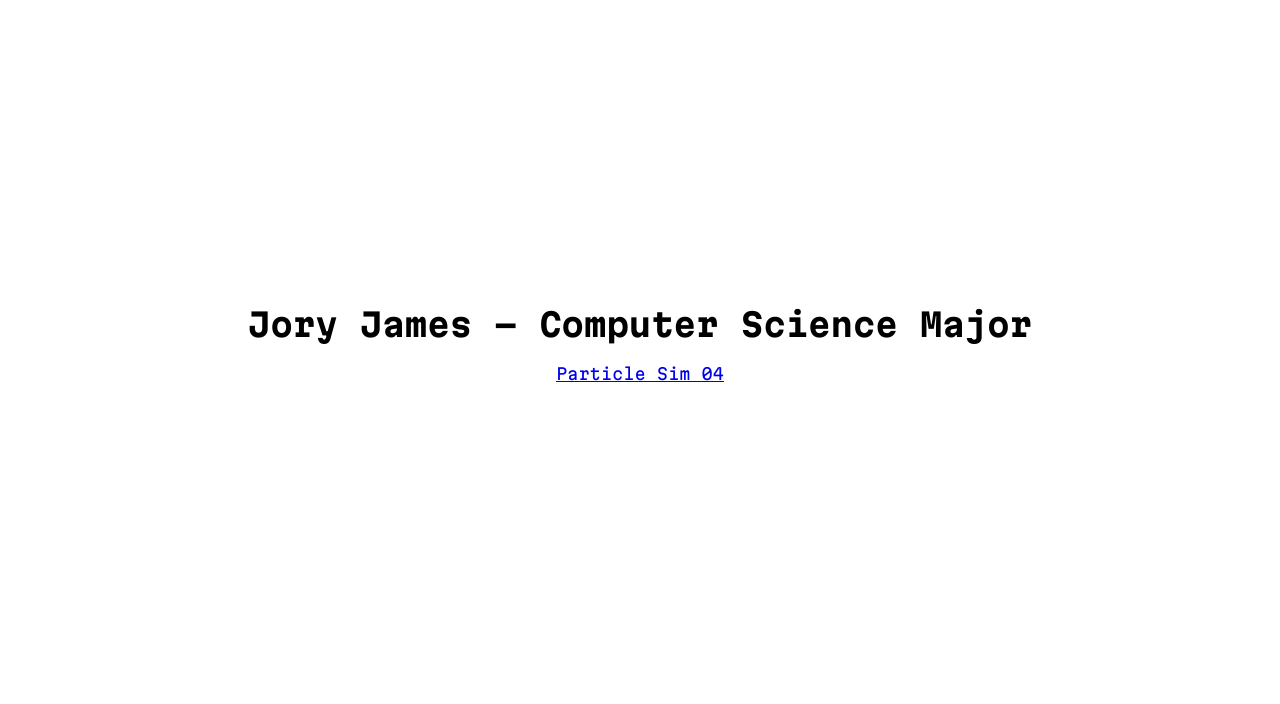
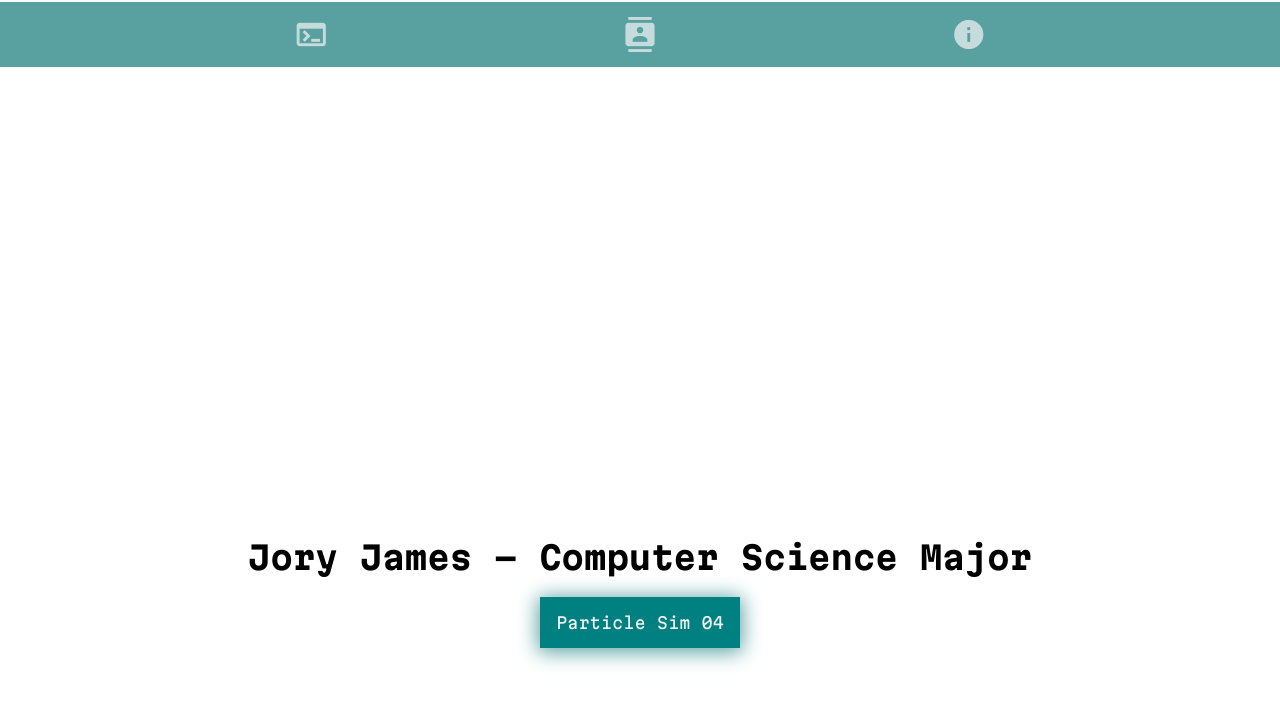
Before and after one commit to Jomative/jomative.github.io, a plain HTML site: page index.html in a window 1280 px wide. Drawn offline with Linux system fonts and the light colour scheme.

Commit message:
css grind

```diff
--- a/index.html
+++ b/index.html
@@ -3,13 +3,24 @@
 <head>
     <meta charset="UTF-8">
     <meta name="viewport" content="width=device-width, initial-scale=1.0">
+    <link rel="stylesheet" href="https://fonts.googleapis.com/icon?family=Material+Icons">
     <link rel="stylesheet" href="main.css">
+
     <!-- <title>Document</title> -->
 </head>
 <body>
     <div id="gui">
+        <div id="navbar">
+            <!-- Buttons -->
+            <!-- <div class="material-icons">terminal</div> -->
+            <div id="projects" class="material-icons">terminal</div>
+            <div id="about" class="material-icons">contacts</div>
+            <div id="about" class="material-icons">info</div>
+
+        </div>
         <h1>Jory James - Computer Science Major</h1>
-        <a href="/PSim04/index.html">Particle Sim 04</a>
+        <a id="sim4" class="shadow" href="/PSim04/index.html">Particle Sim 04</a>
+
 
     </div>
     <script src="main.js"></script>
--- a/main.css
+++ b/main.css
@@ -4,11 +4,58 @@
     flex-direction: column;
     justify-content: center;
     align-items: center;
+    /* padding: 0px; */
+    /* margin: 0px; inherits these from body already? */
 }
 @font-face {
     font-family: joryFirstFont;
     src: url(assets/MartianMono-VariableFont_wdth\,wght.ttf);
 }
 body{
+    padding: 0px;
     font-family: joryFirstFont;
+    margin:0px;
 }
+.shadow{
+    box-shadow: 0 2px 20px 2px rgb(89, 160, 160);
+}
+#navbar{
+    display: flex;
+    align-items: center;
+    /* justify-content:center; */
+    justify-content:space-evenly;
+    /* justify-content:space-around; */
+    width:100%;
+    height:10%;
+    background-color: rgb(89, 160, 160);
+    margin-bottom: 450px;
+
+}
+#navbar > *{
+    font-size: 35px;
+    color: whitesmoke;
+    opacity: 0.7;
+    /* margin: 0.1rem; */
+    /* margin-left: 5px; */
+}
+#sim4{
+    background-color: teal;
+    color: whitesmoke;
+    padding: 1rem;
+    text-decoration: none;
+    transition:all 0.08s ease-out;
+}
+#sim4:hover{
+    box-shadow: 0 4px 30px 2px rgb(89, 160, 160);
+    transform: translateY(-4px);
+}
+
+/* * {
+    margin: 0;
+    padding: 0;
+    border: 0;
+    outline: 0;
+    font-size: 100%;
+    vertical-align: baseline;
+    background: transparent;
+} */
```
